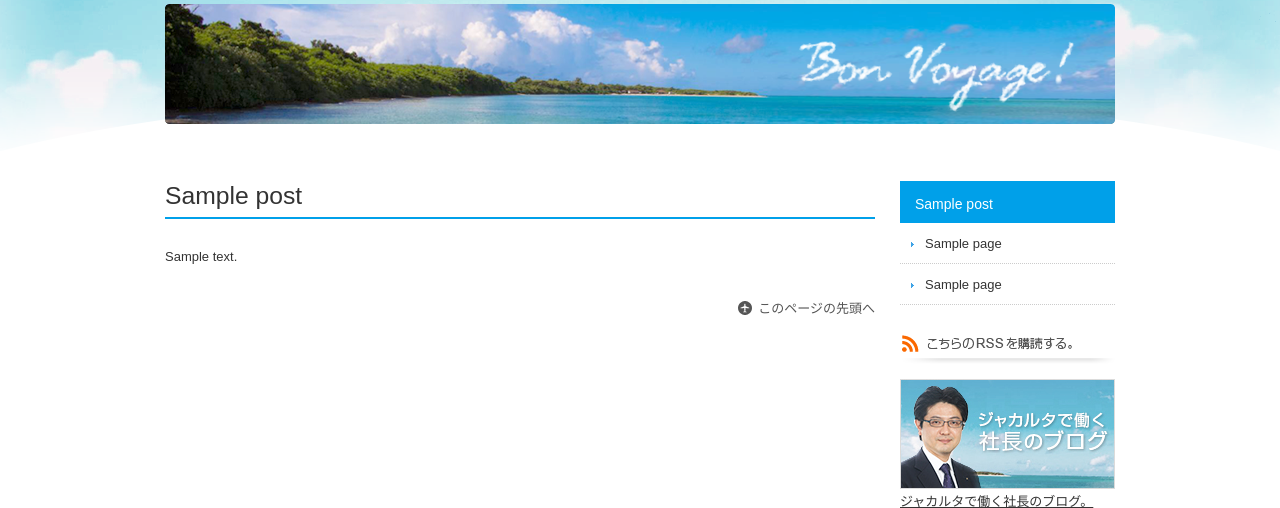
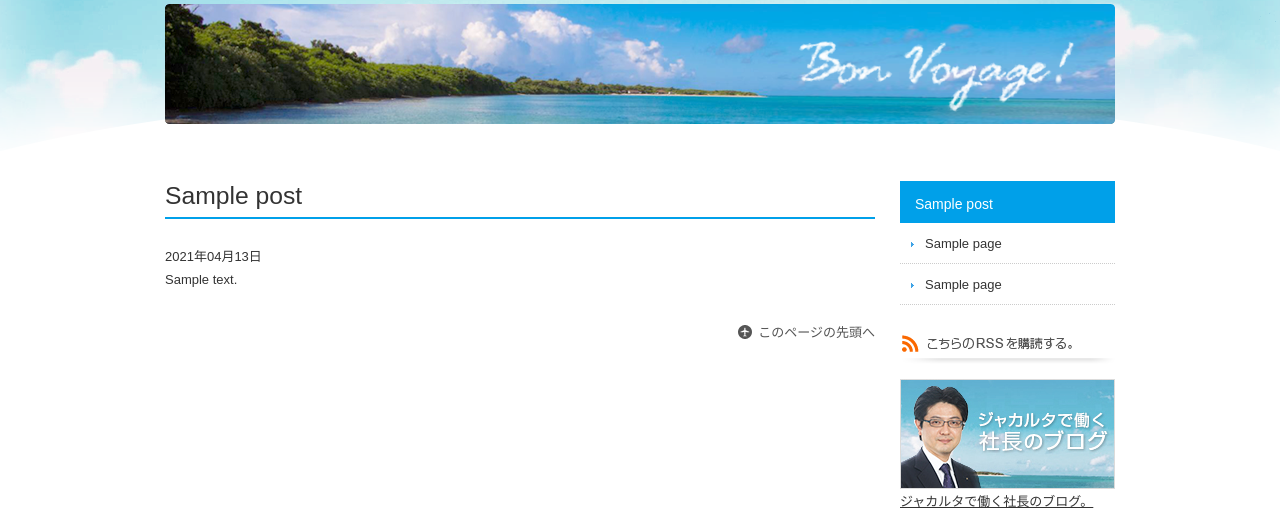
Before and after one commit to toyohiroito/sumaho-rensyu, a WordPress theme: template html/apt-pc/single.php in a window 1280 px wide. Shown: the part 139-647 px from the top of the page. Run offline with PHP 8.4 and a stand-in for WordPress, Linux system fonts and the light colour scheme; the site name, menu and one post (Sample post) are stand-ins, and other content is empty.

Commit message:
single.php 個別テンプレート

```diff
--- a/html/apt-pc/single.php
+++ b/html/apt-pc/single.php
@@ -10,6 +10,11 @@
         <h1 class="page_ttl">
           <?php the_title(); ?>
         </h1>
+          <div class="clearfix">
+            <span class="date">
+                <?php the_date('Y年m月d日'); ?>
+            </span>
+          </div>
         <?php the_content(); ?>
         <?php
             endwhile;
```
